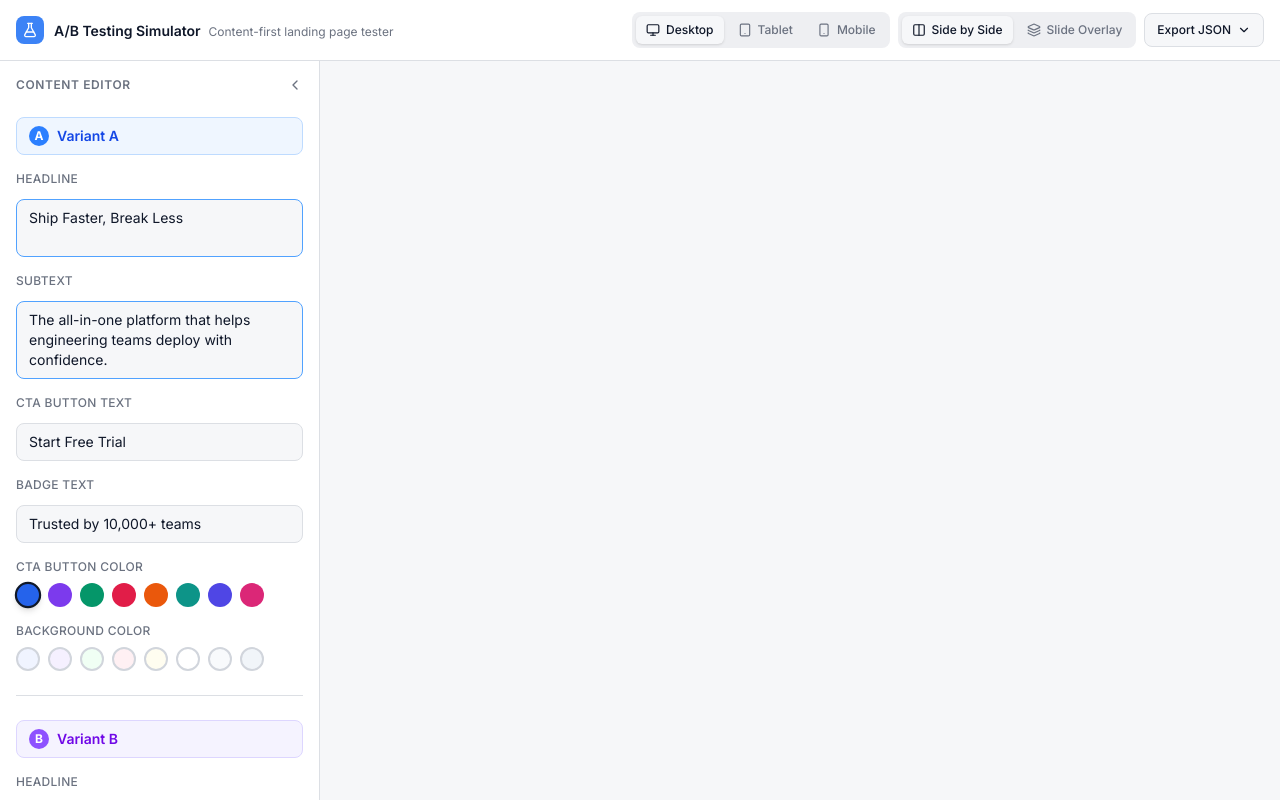
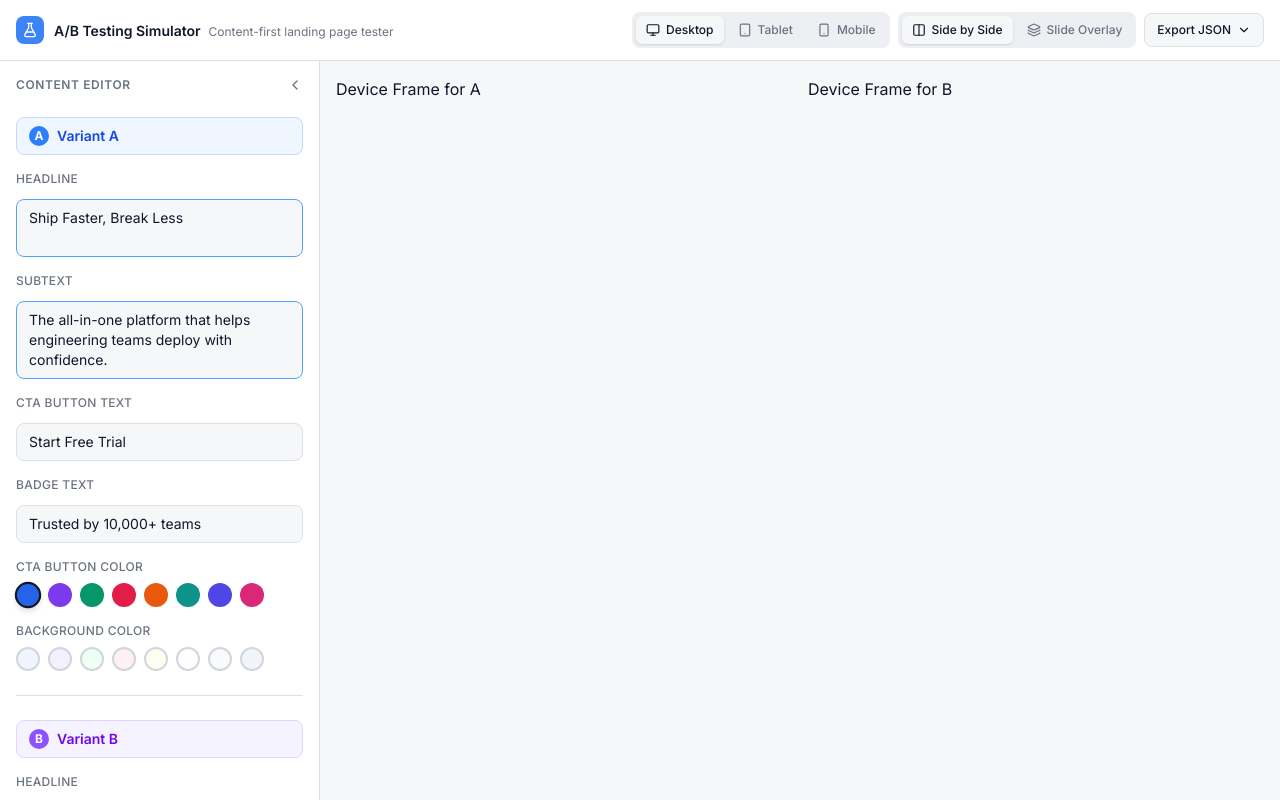
Before and after one commit to foysalremon/altrnate, a Vue app: page / in a window 1280 px wide. Built offline with nearby package versions, Linux system fonts and the light colour scheme; what @tanstack/vue-query would draw is missing.

Commit message:
feat: define main simulation area

```diff
--- /dev/null
+++ b/src/components/Simulation.vue
@@ -0,0 +1,24 @@
+<template>
+  <main class="flex-1 min-h-0 overflow-hidden bg-background p-4">
+    <div
+      v-if="store.compareMode === 'side-by-side'"
+      :class="[
+        'h-full grid gap-4',
+        store.deviceMode === 'desktop' ? 'grid-cols-2' : 'grid-cols-1 sm:grid-cols-2',
+      ]"
+      :style="{ gridTemplateRows: previewHeight === '100%' ? '100%' : previewHeight }"
+    >
+      <div :style="{ height: previewHeight }" class="min-h-0">Device Frame for A</div>
+      <div :style="{ height: previewHeight }" class="min-h-0">Device Frame for B</div>
+    </div>
+    <div v-else>Overlay</div>
+  </main>
+</template>
+<script setup lang="ts">
+import { useSimulatorStore } from '@/stores/simulator'
+
+const store = useSimulatorStore()
+
+const previewHeight =
+  store.deviceMode === 'desktop' ? '100%' : store.deviceMode === 'tablet' ? '700px' : '620px'
+</script>
--- a/src/pages/Simulator.vue
+++ b/src/pages/Simulator.vue
@@ -8,6 +8,7 @@
 
     <div class="flex flex-1 min-h-0 overflow-hidden">
       <Editor />
+      <Simulation />
     </div>
   </div>
 </template>
@@ -16,6 +17,7 @@ import { useSimulatorStore } from '@/stores/simulator'
 import Header from '@/components/Header.vue'
 import ExportPanel from '@/components/ExportPanel.vue'
 import Editor from '@/components/Editor.vue'
+import Simulation from '@/components/Simulation.vue'
 
 const store = useSimulatorStore()
 </script>
```
